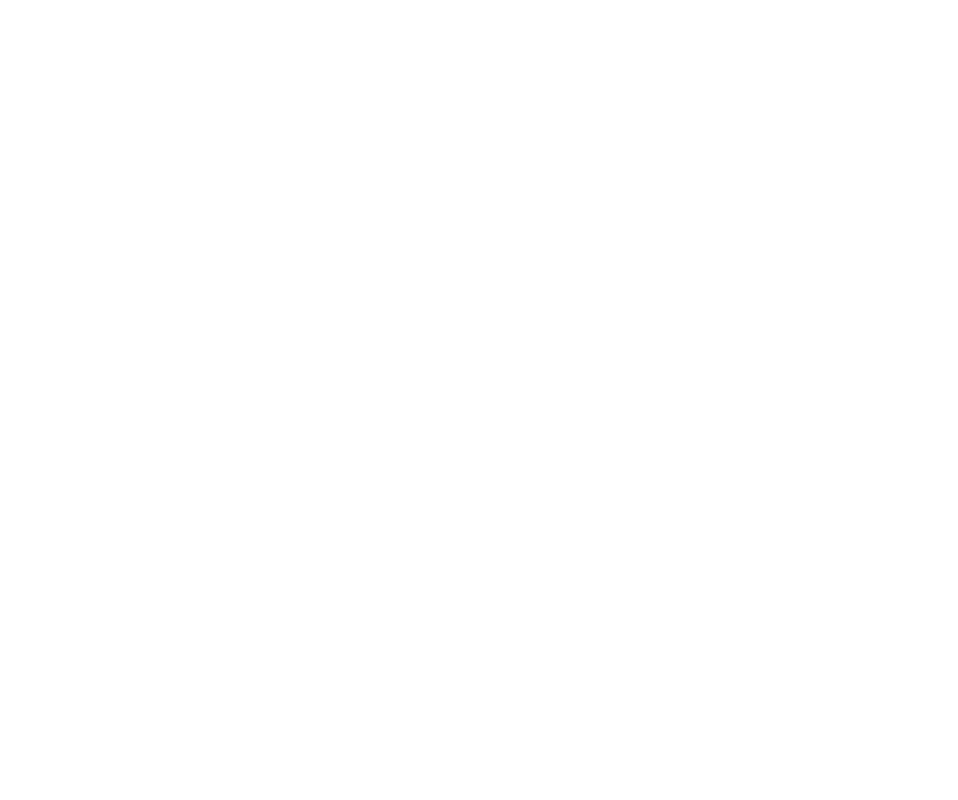
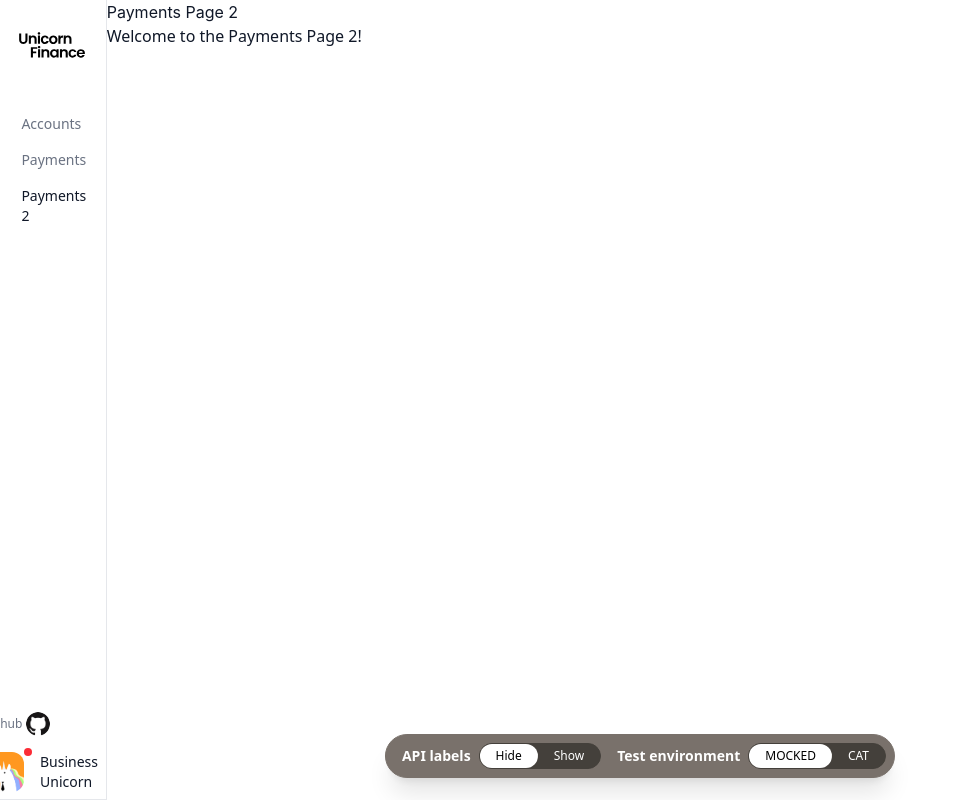
Before and after one commit to jpmorgan-payments/unicorn-finance, a React (Vite) app in the folder app/client/: page /payments2 in a window 1280 px wide. Before the commit this address had no page. Shown: the whole page, without its empty margins (0-958 px from the left). Built offline with nearby package versions, Linux system fonts and the light colour scheme.

Commit message:
Added initial payments 2.0 page

```diff
--- a/app/client/src/App.tsx
+++ b/app/client/src/App.tsx
@@ -5,6 +5,7 @@
 import Layout from './components/layout';
 import AccountPage from './pages/AccountPage';
 import PaymentsPage from './pages/PaymentsPage';
+import PaymentsPage2 from './pages/PaymentsPage2';
 
 function App() {
   return (
@@ -14,6 +15,7 @@
           <Route index element={<AccountPage />} />
           <Route path="accounts" element={<AccountPage />} />
           <Route path="payments" element={<PaymentsPage />} />
+          <Route path="payments2" element={<PaymentsPage2 />} />
         </Route>
       </Routes>
     </AppContextProvider>
--- a/app/client/src/components/sidebar.tsx
+++ b/app/client/src/components/sidebar.tsx
@@ -1,97 +1,118 @@
-/* eslint-disable @typescript-eslint/no-unsafe-assignment */
-/* eslint-disable jsx-a11y/anchor-is-valid */
 import React from "react";
 import { NavLink } from "react-router-dom";
-import { Popover } from "@headlessui/react";
+import { Popover, PopoverButton, PopoverPanel } from "@headlessui/react";
+
+// Images
 import ufLogoLarge from "../images/uf-logo.svg";
 import avatar from "../images/avatar.png";
 import github from "../images/github.png";
 
+// Styling constants
 const linkClassName =
-  "border-t-2 lg:border-l-2 lg:border-t-0 border-transparent px-4 py-8 lg:py-2 lg:px-8 hover:text-gray-700";
+  "border-t-2 border-transparent px-4 py-8 hover:text-gray-700 lg:border-l-2 lg:border-t-0 lg:px-8 lg:py-2";
 const activeClassName = "border-pink-500 text-gray-900";
-const submenuClassName = "block py-2 hover:text-gray-700";
 
+// Navigation configuration
+const links = [
+  {
+    to: "accounts",
+    label: "Accounts",
+    dataCy: "accountsLink",
+  },
+  {
+    to: "payments",
+    label: "Payments",
+    dataCy: "paymentsLink",
+  },
+  {
+    to: "payments2",
+    label: "Payments 2",
+    dataCy: "payments2Link",
+  },
+];
 function Sidebar() {
+  const renderMobilePopover = () => (
+    <Popover className="relative lg:hidden">
+      <PopoverButton className="inline-flex items-center justify-center rounded-md bg-white p-2 text-gray-400 hover:bg-gray-100 hover:text-gray-500 focus:outline-none focus:ring-2 focus:ring-indigo-500 focus:ring-inset">
+        <span className="absolute -top-1 left-10 block rounded-xl bg-red-500 p-1" />
+        <img className="h-10 w-10 rounded-xl" src={avatar} alt="Avatar" />
+      </PopoverButton>
+
+      <PopoverPanel className="absolute left-1/2 z-10 mt-3 w-max max-w-sm -translate-x-3/4 transform px-4">
+        <div className="overflow-hidden rounded-lg shadow-lg ring-1 ring-black ring-opacity-5">
+          <div className="relative grid grid-cols-1 gap-3 bg-white p-7">
+            <a
+              href="https://github.com/jpmorgan-payments/unicorn-finance"
+              target="_blank"
+              rel="noreferrer"
+              className="flex gap-1"
+            >
+              <img className="w-6 rounded-xl" src={github} alt="Github" />
+              Github
+            </a>
+          </div>
+          <div className="relative grid grid-cols-1 gap-2 bg-gray-50 p-4">
+            <p className="w-auto font-medium">Business Unicorn</p>
+          </div>
+        </div>
+      </PopoverPanel>
+    </Popover>
+  );
+
+  const renderDesktopProfile = () => (
+    <div className="hidden lg:block">
+      <ul className="-ml-4 mb-4 text-xs text-gray-500">
+        <a
+          target="_blank"
+          className="flex items-center gap-1"
+          href="https://github.com/jpmorgan-payments/unicorn-finance"
+          rel="noreferrer"
+        >
+          <li className="text-center">Github</li>
+          <img className="w-6 rounded-xl" src={github} alt="Github" />
+        </a>
+      </ul>
+      <div className="relative -ml-4 flex text-sm">
+        <span className="absolute -top-1 left-10 block rounded-xl bg-red-500 p-1" />
+        <img className="h-10 w-10 rounded-xl" src={avatar} alt="Avatar" />
+        <div className="flex flex-col pl-4">
+          <p className="w-8/12 font-medium">Business Unicorn</p>
+        </div>
+      </div>
+    </div>
+  );
+
   return (
-    <div className="flex lg:flex-none w-full lg:w-1/12 border-b lg:border-r border-gray-200 ">
-      <nav className="px-4 py-4 lg:p-8 lg:pr-0 flex flex-row lg:flex-col justify-between w-full items-center ">
+    <div className="flex w-full border-b border-gray-200 lg:w-1/12 lg:flex-none lg:border-r">
+      <nav className="flex w-full flex-row items-center justify-between px-4 py-4 lg:flex-col lg:p-8 lg:pr-0">
         <div className="flex flex-row lg:flex-col">
-          <NavLink to="accounts" className="mb-0 lg:mb-12 block" data-cy="logo">
+          <NavLink to="accounts" className="mb-0 block lg:mb-12" data-cy="logo">
             <img
               src={ufLogoLarge}
               alt="Unicorn Finance Logo"
-              className=" mt-2 lg:mt-0 w-4/5 lg:w-4/6"
+              className="mt-2 w-4/5 lg:mt-0 lg:w-4/6"
             />
           </NavLink>
-          <ul className=" ml-0 -my-4 lg:-ml-8 lg:my-0 text-gray-500 text-sm flex flex-row lg:flex-col">
+
+          <ul className="-my-4 ml-0 flex flex-row text-sm text-gray-500 lg:-ml-8 lg:my-0 lg:flex-col">
+            {links.map((link) => (
               <NavLink
-              to="accounts"
-              data-cy="accountsLink"
+                key={link.to}
+                to={link.to}
+                data-cy={link.dataCy}
                 className={({ isActive }) =>
                   isActive ? `${activeClassName} ${linkClassName}` : linkClassName
                 }
               >
-              <li className="">Accounts</li>
+                <li>{link.label}</li>
               </NavLink>
-            <NavLink
-              to="payments"
-              data-cy="paymentsLink"
-              className={({ isActive }) =>
-                isActive ? `${activeClassName} ${linkClassName}` : linkClassName
-              }
-            >
-              <li className="">Payments</li>
-            </NavLink>
+            ))}
           </ul>
         </div>
 
-        <div className="lg:bottom-0 lg:fixed mb-2 lg:w-auto" data-cy="popover">
-          <Popover className="relative lg:hidden">
-            <Popover.Button
-              // eslint-disable-next-line max-len
-              className="bg-white rounded-md p-2 inline-flex items-center justify-center text-gray-400 hover:text-gray-500 hover:bg-gray-100 focus:outline-none focus:ring-2 focus:ring-inset focus:ring-indigo-500"
-            >
-              <span className="block absolute bg-red-500 p-1 left-10 -top-1 rounded-xl" />
-              <img className="rounded-xl w-10 h-10" src={avatar} alt="Avatar" />
-            </Popover.Button>
-
-            <Popover.Panel className="absolute z-10 w-max max-w-sm px-4 mt-3 transform -translate-x-3/4 left-1/2">
-              <div className="overflow-hidden rounded-lg shadow-lg ring-1 ring-black ring-opacity-5">
-                <div className="relative grid bg-white p-7 grid-cols-1 gap-3">
-                  <a
-                    href="https://github.com/jpmorgan-payments/unicorn-finance"
-                    className="flex gap-1"
-                  >
-                    <img className="rounded-xl w-6" src={github} alt="Github" />
-                    Github
-                  </a>
-                </div>
-                <div className="relative p-4 bg-gray-50 grid grid-cols-1 gap-2">
-                  <p className="font-medium w-auto">Business Unicorn</p>
-                </div>
-              </div>
-            </Popover.Panel>
-          </Popover>
-
-          <ul className="hidden lg:block -ml-4 text-gray-500 text-xs mb-4">
-            <a
-              target="_blank"
-              className="flex gap-1 items-center"
-              href="https://github.com/jpmorgan-payments/unicorn-finance"
-              rel="noreferrer"
-            >
-              <li className="text-center">Github</li>
-              <img className="rounded-xl w-6" src={github} alt="Github" />
-            </a>
-          </ul>
-          <div className="hidden lg:flex text-sm relative -ml-4">
-            <span className="block absolute bg-red-500 p-1 left-10 -top-1 rounded-xl" />
-            <img className="rounded-xl w-10 h-10 " src={avatar} alt="Avatar" />
-            <div className=" lg:block flex flex-col pl-4">
-              <p className="font-medium w-8/12">Business Unicorn</p>
-            </div>
-          </div>
+        <div className="mb-2 lg:fixed lg:bottom-0 lg:w-auto" data-cy="popover">
+          {renderMobilePopover()}
+          {renderDesktopProfile()}
         </div>
       </nav>
     </div>
--- a/app/client/src/pages/PaymentsPage.tsx
+++ b/app/client/src/pages/PaymentsPage.tsx
@@ -4,9 +4,9 @@
 
 function PaymentsPage() {
   return (
-    <div className="lg:min-h-screen flex gap-4 w-full flex-row flex-wrap lg:flex-nowrap">
-      <div className="lg:w-3/5 w-full bg-gray-50 p-8 border-r border-gray-200">
-        <h2 className="text-2xl font-medium mb-4 ">Send a Payment</h2>
+    <div className="flex w-full min-h-screen flex-wrap gap-4 lg:flex-nowrap">
+      <div className="w-full bg-gray-50 border-r border-gray-200 p-8 lg:w-3/5">
+        <h2 className="mb-4 text-2xl font-medium">Send a Payment</h2>
         <SendPaymentForm />
       </div>
       <div className="flex-grow gap-4 w-full p-8">
--- /dev/null
+++ b/app/client/src/pages/PaymentsPage2.tsx
@@ -0,0 +1,12 @@
+import React from 'react';
+
+const PaymentsPage2: React.FC = () => {
+    return (
+        <div>
+            <h1>Payments Page 2</h1>
+            <p>Welcome to the Payments Page 2!</p>
+        </div>
+    );
+};
+
+export default PaymentsPage2;
```
Lines whose indentation alone changed are shown as unchanged.
